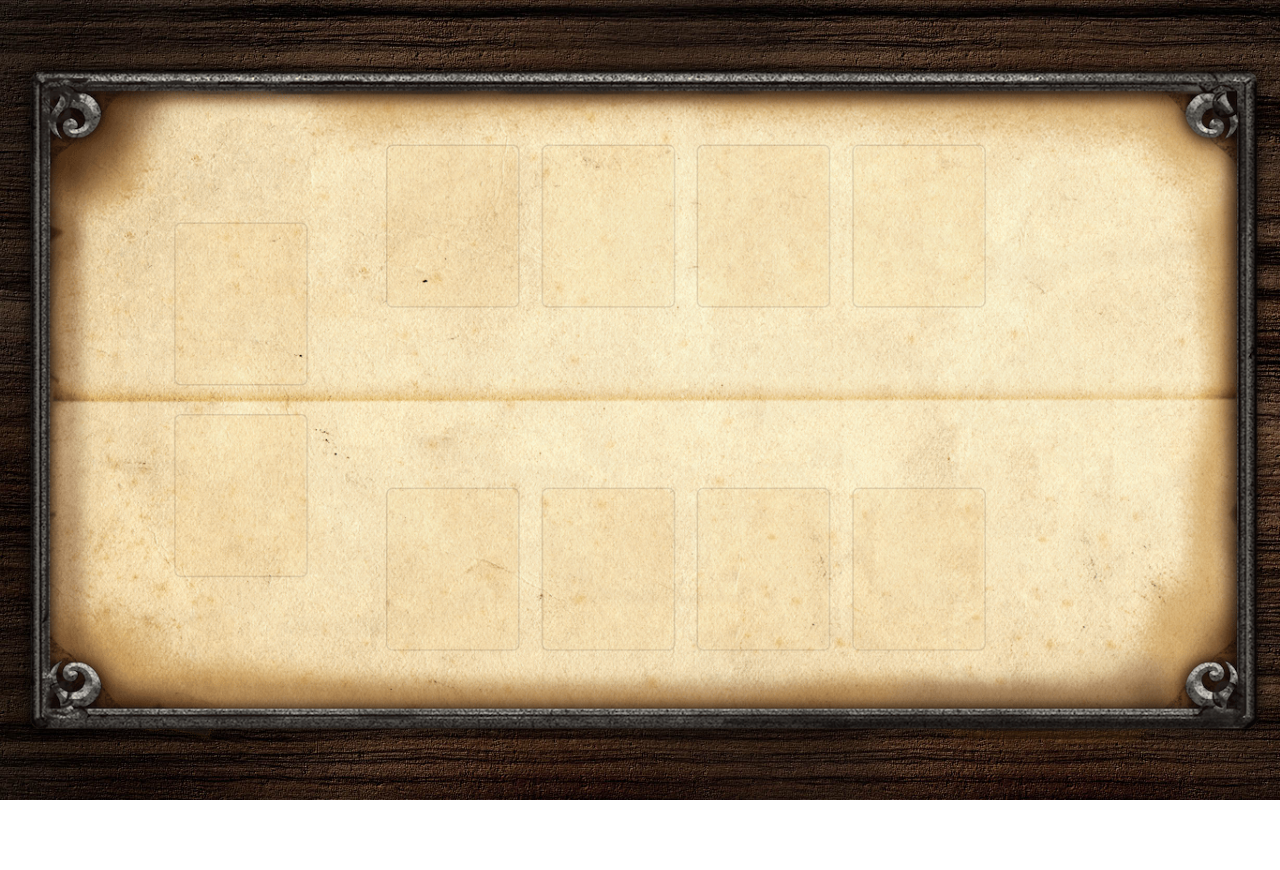
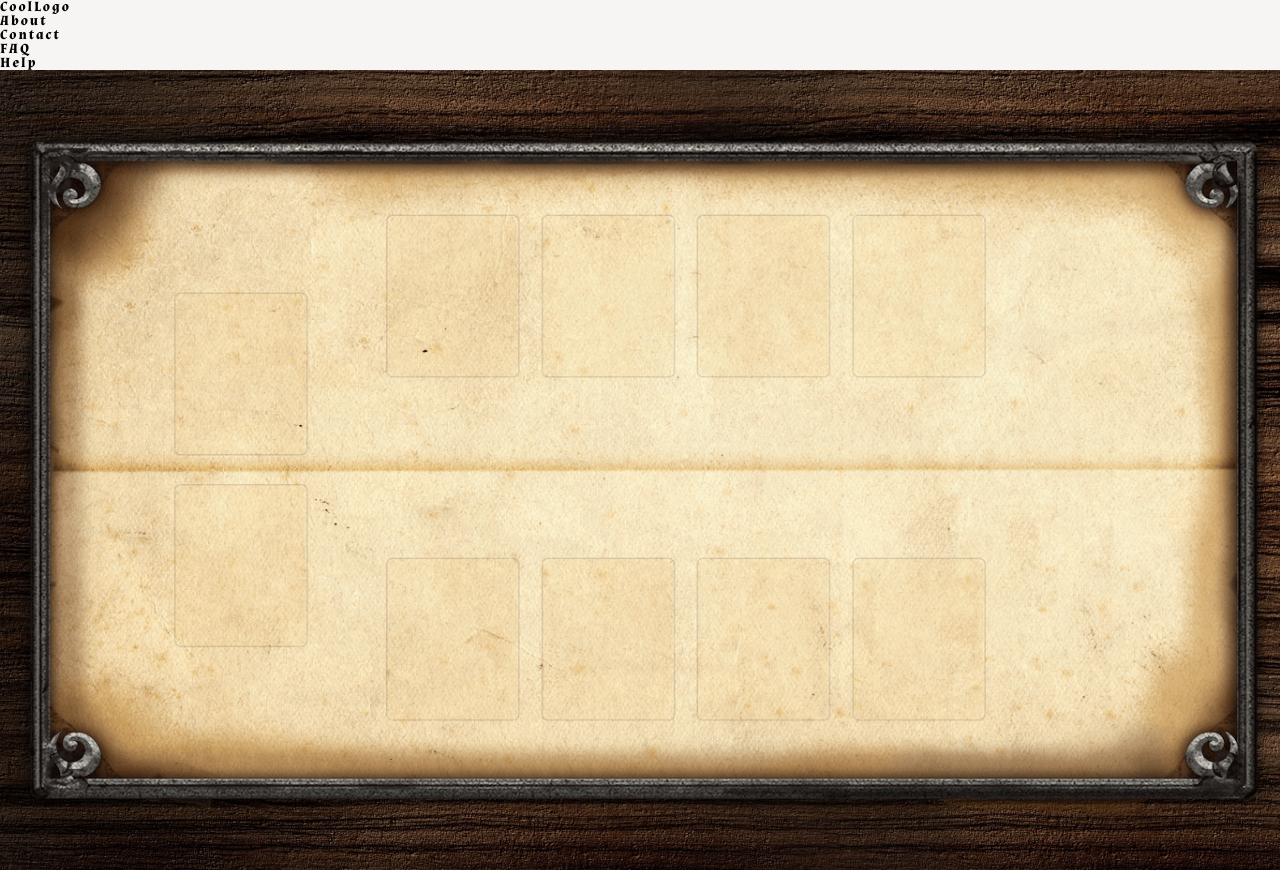
Before and after one commit to chailijia/eosdicegame, a React (Create React App) app in the folder frontend/: page / in a window 1280 px wide. Before the commit the page ends 800 px from the top, so only its background shows below. Built offline with nearby package versions, Linux system fonts and the light colour scheme.

Commit message:
add header draft file

```diff
--- a/frontend/src/components/App/App.jsx
+++ b/frontend/src/components/App/App.jsx
@@ -3,14 +3,14 @@ import React, { Component } from 'react';
 import { connect } from 'react-redux';
 
 // Components
-import { Login, Card, GameInfo, PlayerInfo, GameMat,Game } from 'components';
+import { Login, Card, GameInfo, PlayerInfo, GameMat, Game, Header } from 'components';
 
 class App extends Component {
 
   render() {
     return (
       <div className="App">
-
+      <Header/>
       <Game/>
 
       </div>
--- /dev/null
+++ b/frontend/src/components/Header/Header.css
@@ -0,0 +1,6 @@
+.Header{
+    min-height: 8vh;
+    background: rgb(247, 244, 244);
+
+
+}
--- /dev/null
+++ b/frontend/src/components/Header/Header.jsx
@@ -0,0 +1,32 @@
+import React, { Component } from 'react';
+
+class Header extends Component {
+    render() {
+        return (
+            <div className="Header">
+			<header id="header">
+
+					<div id="logo">
+						<h1><a href="#">Cool<span>Logo</span></a></h1>
+					</div>
+
+					<div>
+						<ul>
+						<li><a href="#">About</a></li>
+						<li><a href="#">Contact</a></li>
+						<li><a href="#">FAQ</a></li>
+						<li><a href="#">Help</a></li>
+						</ul>
+					</div>
+
+			</header>
+
+            </div>
+        );
+
+
+
+    }
+}
+
+export default Header;
--- /dev/null
+++ b/frontend/src/components/Header/index.js
@@ -0,0 +1,5 @@
+import './Header.css';
+
+import Header from './Header';
+
+export default Header;
--- a/frontend/src/components/index.js
+++ b/frontend/src/components/index.js
@@ -7,6 +7,7 @@ import PlayerInfo from './PlayerInfo'
 import GameMat from './GameMat'
 import HandCards from './HandCards'
 import Game from './Game'
+import Header from './Header'
 
 
 export {
@@ -19,4 +20,5 @@ export {
   GameMat,
   HandCards,
   Game,
+  Header,
 }
```
